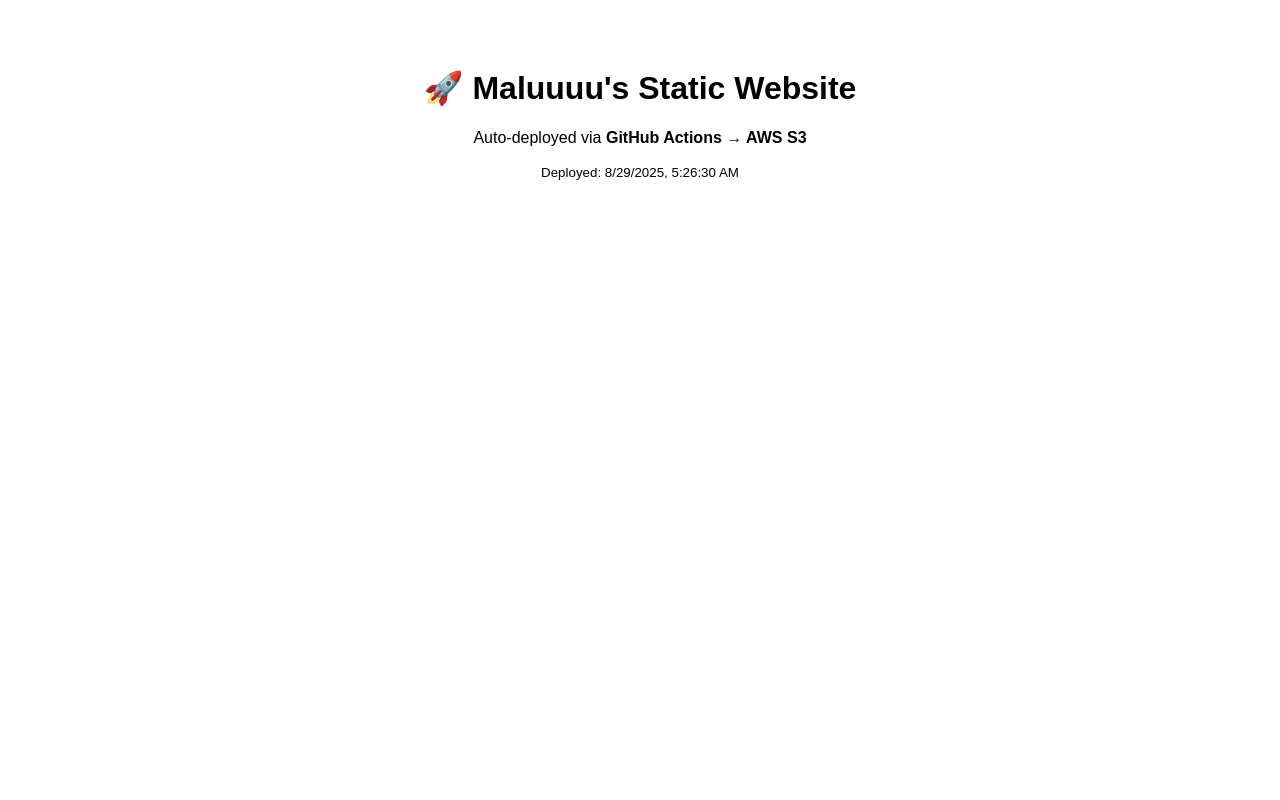
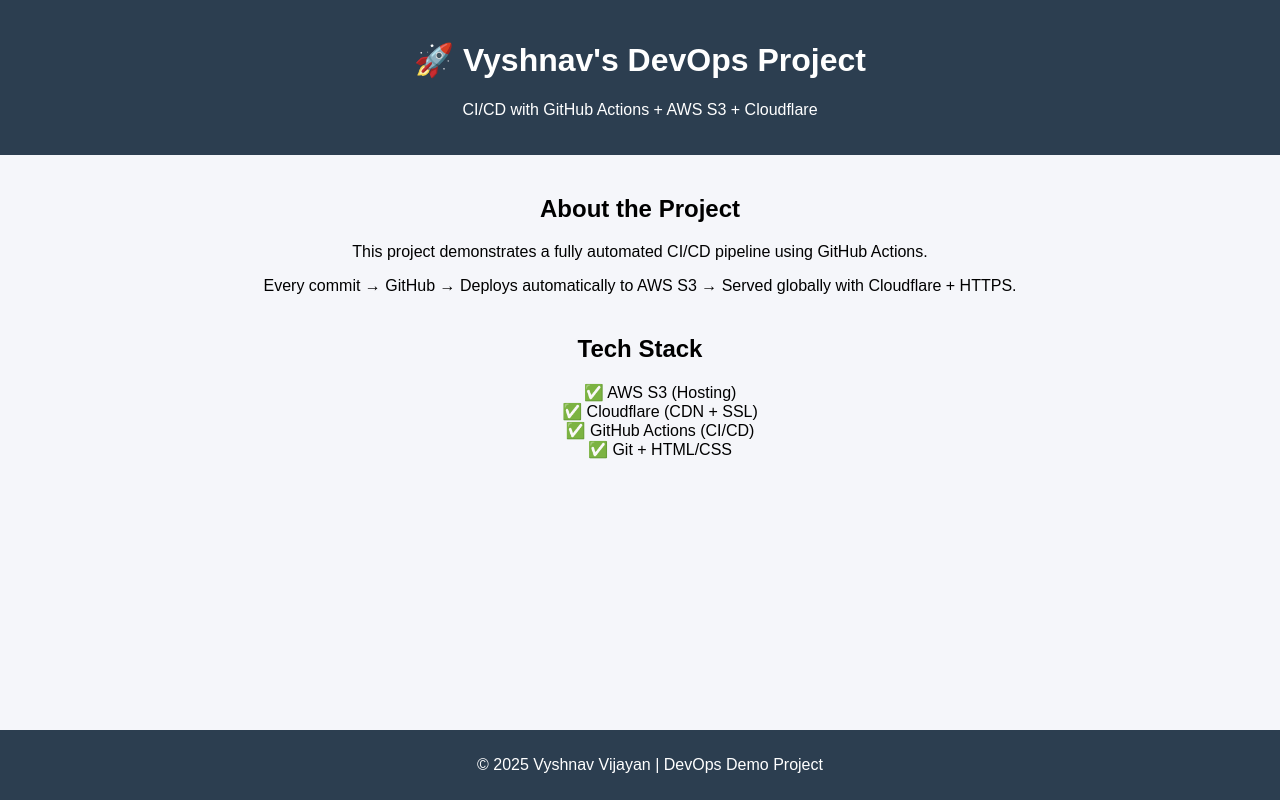
Before and after one commit to vyshnavvijayan1131/s3-static-site-demo, a plain HTML site: page index.html in a window 1280 px wide. Drawn offline with Linux system fonts and the light colour scheme.

Commit message:
Update website with project details

```diff
--- a/index.html
+++ b/index.html
@@ -1,13 +1,59 @@
 <!DOCTYPE html>
-<html>
+<html lang="en">
 <head>
-  <title>Vyshnav Static Site</title>
-  <meta charset="utf-8" />
+  <meta charset="UTF-8">
+  <meta name="viewport" content="width=device-width, initial-scale=1.0">
+  <title>Vyshnav's DevOps Project</title>
+  <style>
+    body {
+      font-family: Arial, sans-serif;
+      text-align: center;
+      background: #f5f6fa;
+      margin: 0;
+      padding: 0;
+    }
+    header {
+      background: #2c3e50;
+      color: white;
+      padding: 20px;
+    }
+    section {
+      margin: 40px;
+    }
+    footer {
+      background: #2c3e50;
+      color: white;
+      padding: 10px;
+      position: fixed;
+      width: 100%;
+      bottom: 0;
+    }
+  </style>
 </head>
-<body style="font-family: Arial, sans-serif; text-align:center; padding:40px;">
-  <h1>🚀 Maluuuu's Static Website</h1>
-  <p>Auto-deployed via <strong>GitHub Actions → AWS S3</strong></p>
-  <small>Deployed: <span id="time"></span></small>
-  <script>document.getElementById('time').innerText = new Date().toLocaleString();</script>
+<body>
+  <header>
+    <h1>🚀 Vyshnav's DevOps Project</h1>
+    <p>CI/CD with GitHub Actions + AWS S3 + Cloudflare</p>
+  </header>
+
+  <section>
+    <h2>About the Project</h2>
+    <p>This project demonstrates a fully automated CI/CD pipeline using GitHub Actions.</p>
+    <p>Every commit → GitHub → Deploys automatically to AWS S3 → Served globally with Cloudflare + HTTPS.</p>
+  </section>
+
+  <section>
+    <h2>Tech Stack</h2>
+    <ul style="list-style: none;">
+      <li>✅ AWS S3 (Hosting)</li>
+      <li>✅ Cloudflare (CDN + SSL)</li>
+      <li>✅ GitHub Actions (CI/CD)</li>
+      <li>✅ Git + HTML/CSS</li>
+    </ul>
+  </section>
+
+  <footer>
+    <p>© 2025 Vyshnav Vijayan | DevOps Demo Project</p>
+  </footer>
 </body>
 </html>
```
